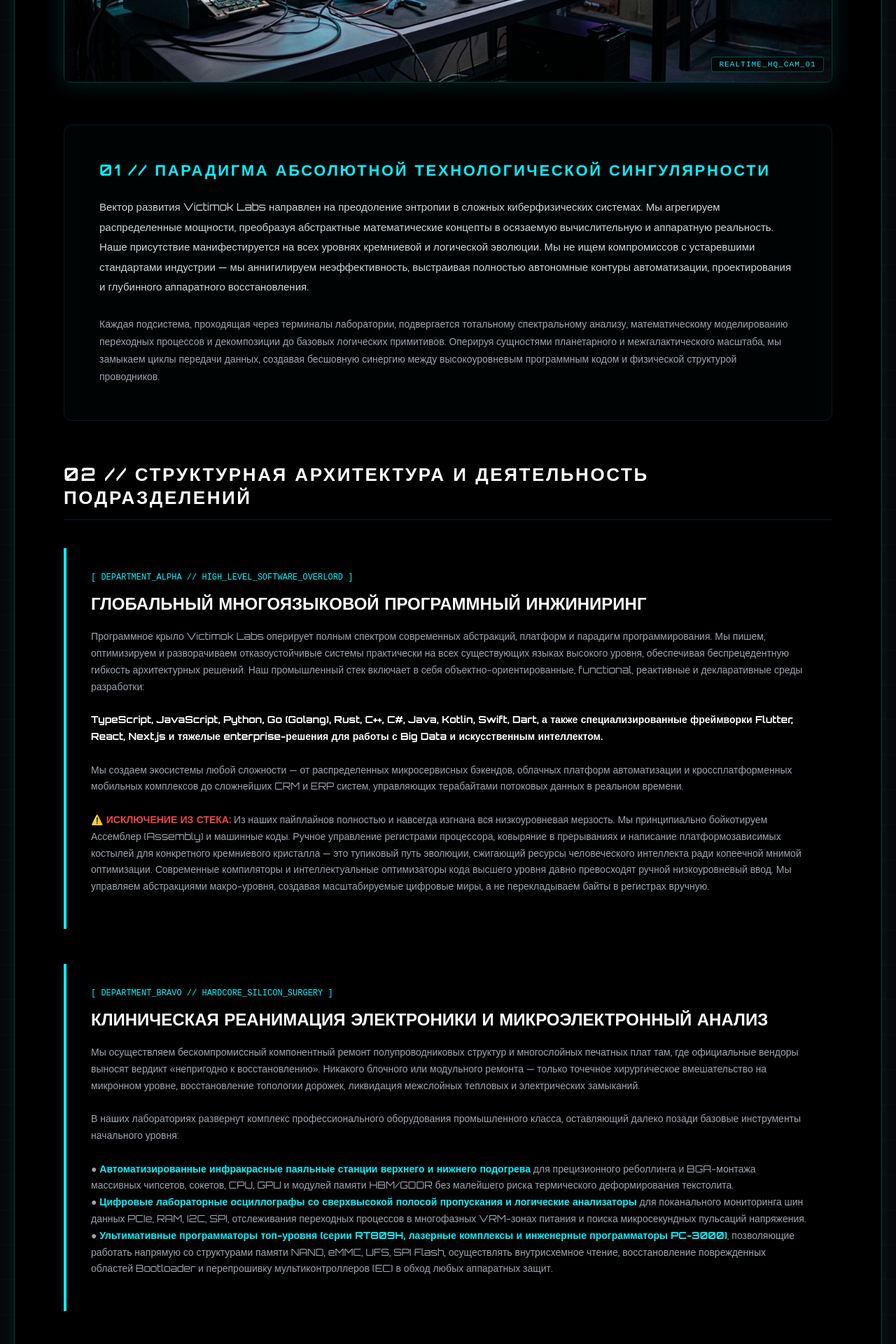
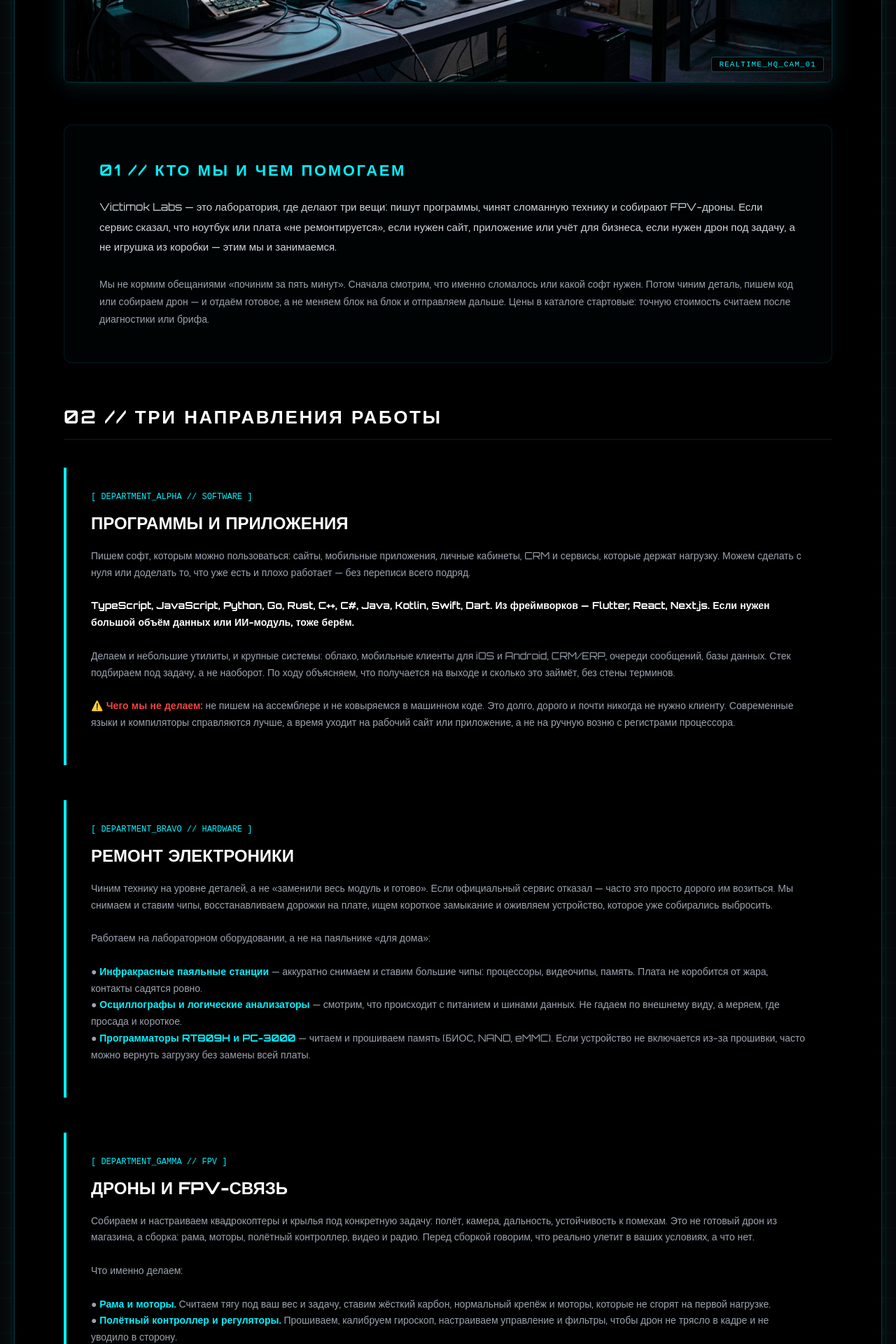
Before and after one commit to Johny-Silverhand/victimok-labs, a Next.js app: page / in a window 1280 px wide. Shown: the part 880-2800 px from the top of the page at 70% size. Built offline with nearby package versions, Linux system fonts and the light colour scheme.

Commit message:
Rewrite homepage copy in plain Russian for clients

```diff
--- a/app/page.tsx
+++ b/app/page.tsx
@@ -11,13 +11,13 @@ export default function Home() {
 
         <div style={{ textAlign: "center", marginBottom: "40px" }}>
           <div className="home-node">
-            // COGNITIVE INFRASTRUCTURE DESTABILIZATION PREVENTED // NODE: VICTIMOK_ALPHA_PREMIUM
+            // VICTIMOK LABS // ПРИЁМ ЗАКАЗОВ ОТКРЫТ
           </div>
           <h1 className="home-title">
             VICTIM<span className="cyber-eye">👁</span>K LABS
           </h1>
           <p className="home-tagline">
-            Universal Multi-Tasking Technological Hegemony & Engineering Complex
+            Пишем программы, чиним электронику и собираем FPV-дроны
           </p>
         </div>
 
@@ -45,66 +45,66 @@ export default function Home() {
 
         <div className="home-section">
           <h2 style={{ color: "#00f2ff", fontSize: "clamp(16px, 4vw, 22px)", margin: "0 0 25px 0", letterSpacing: "0.12em", textTransform: "uppercase", overflowWrap: "anywhere" }}>
-            01 // ПАРАДИГМА АБСОЛЮТНОЙ ТЕХНОЛОГИЧЕСКОЙ СИНГУЛЯРНОСТИ
+            01 // КТО МЫ И ЧЕМ ПОМОГАЕМ
           </h2>
           <p style={{ color: "#d1d5db", fontSize: "15px", lineHeight: "1.9", margin: "0 0 25px 0" }}>
-            Вектор развития Victimok Labs направлен на преодоление энтропии в сложных киберфизических системах. Мы агрегируем распределенные мощности, преобразуя абстрактные математические концепты в осязаемую вычислительную и аппаратную реальность. Наше присутствие манифестируется на всех уровнях кремниевой и логической эволюции. Мы не ищем компромиссов с устаревшими стандартами индустрии — мы аннигилируем неэффективность, выстраивая полностью автономные контуры автоматизации, проектирования и глубинного аппаратного восстановления.
+            Victimok Labs — это лаборатория, где делают три вещи: пишут программы, чинят сломанную технику и собирают FPV-дроны. Если сервис сказал, что ноутбук или плата «не ремонтируется», если нужен сайт, приложение или учёт для бизнеса, если нужен дрон под задачу, а не игрушка из коробки — этим мы и занимаемся.
           </p>
           <p style={{ color: "#9ca3af", fontSize: "14px", lineHeight: "1.8", margin: 0 }}>
-            Каждая подсистема, проходящая через терминалы лаборатории, подвергается тотальному спектральному анализу, математическому моделированию переходных процессов и декомпозиции до базовых логических примитивов. Оперируя сущностями планетарного и межгалактического масштаба, мы замыкаем циклы передачи данных, создавая бесшовную синергию между высокоуровневым программным кодом и физической структурой проводников.
+            Мы не кормим обещаниями «починим за пять минут». Сначала смотрим, что именно сломалось или какой софт нужен. Потом чиним деталь, пишем код или собираем дрон — и отдаём готовое, а не меняем блок на блок и отправляем дальше. Цены в каталоге стартовые: точную стоимость считаем после диагностики или брифа.
           </p>
         </div>
 
         <h2 style={{ color: "#fff", fontSize: "clamp(16px, 4.2vw, 26px)", textAlign: "left", margin: "0 0 40px 0", letterSpacing: "0.1em", textTransform: "uppercase", borderBottom: "1px solid rgba(0,242,255,0.15)", paddingBottom: "15px", overflowWrap: "anywhere" }}>
-          02 // СТРУКТУРНАЯ АРХИТЕКТУРА И ДЕЯТЕЛЬНОСТЬ ПОДРАЗДЕЛЕНИЙ
+          02 // ТРИ НАПРАВЛЕНИЯ РАБОТЫ
         </h2>
 
         <div style={{ display: "flex", flexDirection: "column", gap: "50px", textAlign: "left", marginBottom: "60px" }}>
           <div className="home-dept">
-            <div style={{ color: "#00f2ff", fontFamily: "monospace", fontSize: "12px", marginBottom: "15px", overflowWrap: "anywhere" }}>[ DEPARTMENT_ALPHA // HIGH_LEVEL_SOFTWARE_OVERLORD ]</div>
-            <h3 style={{ color: "#fff", fontSize: "clamp(18px, 4vw, 24px)", margin: "0 0 20px 0", fontWeight: 800 }}>ГЛОБАЛЬНЫЙ МНОГОЯЗЫКОВОЙ ПРОГРАММНЫЙ ИНЖИНИРИНГ</h3>
+            <div style={{ color: "#00f2ff", fontFamily: "monospace", fontSize: "12px", marginBottom: "15px", overflowWrap: "anywhere" }}>[ DEPARTMENT_ALPHA // SOFTWARE ]</div>
+            <h3 style={{ color: "#fff", fontSize: "clamp(18px, 4vw, 24px)", margin: "0 0 20px 0", fontWeight: 800 }}>ПРОГРАММЫ И ПРИЛОЖЕНИЯ</h3>
             <p style={{ color: "#9ca3af", fontSize: "14px", lineHeight: "1.7" }}>
-              Программное крыло Victimok Labs оперирует полным спектром современных абстракций, платформ и парадигм программирования. Мы пишем, оптимизируем и разворачиваем отказоустойчивые системы практически на всех существующих языках высокого уровня, обеспечивая беспрецедентную гибкость архитектурных решений. Наш промышленный стек включает в себя объектно-ориентированные, functional, реактивные и декларативные среды разработки:
+              Пишем софт, которым можно пользоваться: сайты, мобильные приложения, личные кабинеты, CRM и сервисы, которые держат нагрузку. Можем сделать с нуля или доделать то, что уже есть и плохо работает — без переписи всего подряд.
               <br /><br />
-              <span style={{ color: "#fff", fontWeight: "bold" }}>TypeScript, JavaScript, Python, Go (Golang), Rust, C++, C#, Java, Kotlin, Swift, Dart, а также специализированные фреймворки Flutter, React, Next.js и тяжелые enterprise-решения для работы с Big Data и искусственным интеллектом.</span>
+              <span style={{ color: "#fff", fontWeight: "bold" }}>TypeScript, JavaScript, Python, Go, Rust, C++, C#, Java, Kotlin, Swift, Dart. Из фреймворков — Flutter, React, Next.js. Если нужен большой объём данных или ИИ-модуль, тоже берём.</span>
               <br /><br />
-              Мы создаем экосистемы любой сложности — от распределенных микросервисных бэкендов, облачных платформ автоматизации и кроссплатформенных мобильных комплексов до сложнейших CRM и ERP систем, управляющих терабайтами потоковых данных в реальном времени.
+              Делаем и небольшие утилиты, и крупные системы: облако, мобильные клиенты для iOS и Android, CRM/ERP, очереди сообщений, базы данных. Стек подбираем под задачу, а не наоборот. По ходу объясняем, что получается на выходе и сколько это займёт, без стены терминов.
               <br /><br />
-              <strong style={{ color: "#ef4444" }}>⚠️ ИСКЛЮЧЕНИЕ ИЗ СТЕКА:</strong> Из наших пайплайнов полностью и навсегда изгнана вся низкоуровневая мерзость. Мы принципиально бойкотируем Ассемблер (Assembly) и машинные коды. Ручное управление регистрами процессора, ковыряние в прерываниях и написание платформозависимых костылей для конкретного кремниевого кристалла — это тупиковый путь эволюции, сжигающий ресурсы человеческого интеллекта ради копеечной мнимой оптимизации. Современные компиляторы и интеллектуальные оптимизаторы кода высшего уровня давно превосходят ручной низкоуровневый ввод. Мы управляем абстракциями макро-уровня, создавая масштабируемые цифровые миры, а не перекладываем байты в регистрах вручную.
+              <strong style={{ color: "#ef4444" }}>⚠️ Чего мы не делаем:</strong> не пишем на ассемблере и не ковыряемся в машинном коде. Это долго, дорого и почти никогда не нужно клиенту. Современные языки и компиляторы справляются лучше, а время уходит на рабочий сайт или приложение, а не на ручную возню с регистрами процессора.
             </p>
           </div>
 
           <div className="home-dept">
-            <div style={{ color: "#00f2ff", fontFamily: "monospace", fontSize: "12px", marginBottom: "15px", overflowWrap: "anywhere" }}>[ DEPARTMENT_BRAVO // HARDCORE_SILICON_SURGERY ]</div>
-            <h3 style={{ color: "#fff", fontSize: "clamp(18px, 4vw, 24px)", margin: "0 0 20px 0", fontWeight: 800 }}>КЛИНИЧЕСКАЯ РЕАНИМАЦИЯ ЭЛЕКТРОНИКИ И МИКРОЭЛЕКТРОННЫЙ АНАЛИЗ</h3>
+            <div style={{ color: "#00f2ff", fontFamily: "monospace", fontSize: "12px", marginBottom: "15px", overflowWrap: "anywhere" }}>[ DEPARTMENT_BRAVO // HARDWARE ]</div>
+            <h3 style={{ color: "#fff", fontSize: "clamp(18px, 4vw, 24px)", margin: "0 0 20px 0", fontWeight: 800 }}>РЕМОНТ ЭЛЕКТРОНИКИ</h3>
             <p style={{ color: "#9ca3af", fontSize: "14px", lineHeight: "1.7" }}>
-              Мы осуществляем бескомпромиссный компонентный ремонт полупроводниковых структур и многослойных печатных плат там, где официальные вендоры выносят вердикт «непригодно к восстановлению». Никакого блочного или модульного ремонта — только точечное хирургическое вмешательство на микронном уровне, восстановление топологии дорожек, ликвидация межслойных тепловых и электрических замыканий.
+              Чиним технику на уровне деталей, а не «заменили весь модуль и готово». Если официальный сервис отказал — часто это просто дорого им возиться. Мы снимаем и ставим чипы, восстанавливаем дорожки на плате, ищем короткое замыкание и оживляем устройство, которое уже собирались выбросить.
               <br /><br />
-              В наших лабораториях развернут комплекс профессионального оборудования промышленного класса, оставляющий далеко позади базовые инструменты начального уровня:
+              Работаем на лабораторном оборудовании, а не на паяльнике «для дома»:
               <br /><br />
-              ● <strong style={{ color: "#00f2ff" }}>Автоматизированные инфракрасные паяльные станции верхнего и нижнего подогрева</strong> для прецизионного реболлинга и BGA-монтажа массивных чипсетов, сокетов, CPU, GPU и модулей памяти HBM/GDDR без малейшего риска термического деформирования текстолита.
+              ● <strong style={{ color: "#00f2ff" }}>Инфракрасные паяльные станции</strong> — аккуратно снимаем и ставим большие чипы: процессоры, видеочипы, память. Плата не коробится от жара, контакты садятся ровно.
               <br />
-              ● <strong style={{ color: "#00f2ff" }}>Цифровые лабораторные осциллографы со сверхвысокой полосой пропускания и логические анализаторы</strong> для поканального мониторинга шин данных PCIe, RAM, I2C, SPI, отслеживания переходных процессов в многофазных VRM-зонах питания и поиска микросекундных пульсаций напряжения.
+              ● <strong style={{ color: "#00f2ff" }}>Осциллографы и логические анализаторы</strong> — смотрим, что происходит с питанием и шинами данных. Не гадаем по внешнему виду, а меряем, где просада и короткое.
               <br />
-              ● <strong style={{ color: "#00f2ff" }}>Ультимативные программаторы топ-уровня (серии RT809H, лазерные комплексы и инженерные программаторы PC-3000)</strong>, позволяющие работать напрямую со структурами памяти NAND, eMMC, UFS, SPI Flash, осуществлять внутрисхемное чтение, восстановление поврежденных областей Bootloader и перепрошивку мультиконтроллеров (EC) в обход любых аппаратных защит.
+              ● <strong style={{ color: "#00f2ff" }}>Программаторы RT809H и PC-3000</strong> — читаем и прошиваем память (БИОС, NAND, eMMC). Если устройство не включается из-за прошивки, часто можно вернуть загрузку без замены всей платы.
             </p>
           </div>
 
           <div className="home-dept">
-            <div style={{ color: "#00f2ff", fontFamily: "monospace", fontSize: "12px", marginBottom: "15px", overflowWrap: "anywhere" }}>[ DEPARTMENT_GAMMA // AEROSPACE_FPV_WARFARE ]</div>
-            <h3 style={{ color: "#fff", fontSize: "clamp(18px, 4vw, 24px)", margin: "0 0 20px 0", fontWeight: 800 }}>АВИОНИКА, БЕСПИЛОТНЫЕ КОМПЛЕКСЫ И КАНАЛЫ СВЯЗИ FPV</h3>
+            <div style={{ color: "#00f2ff", fontFamily: "monospace", fontSize: "12px", marginBottom: "15px", overflowWrap: "anywhere" }}>[ DEPARTMENT_GAMMA // FPV ]</div>
+            <h3 style={{ color: "#fff", fontSize: "clamp(18px, 4vw, 24px)", margin: "0 0 20px 0", fontWeight: 800 }}>ДРОНЫ И FPV-СВЯЗЬ</h3>
             <p style={{ color: "#9ca3af", fontSize: "14px", lineHeight: "1.7" }}>
-              Аэрокосмический сектор Victimok Labs занимается глубокой разработкой, кастомизацией, сборкой и частотным программированием беспилотных летательных аппаратов (БПЛА) мультироторного и самолетного типа. Мы выходим далеко за рамки гражданского хобби, проектируя и конфигурируя ударные, разведывательные и дальнобойные FPV-комплексы, способные выполнять задачи в условиях жесткого подавления средствами радиоэлектронной борьбы (РЭБ).
+              Собираем и настраиваем квадрокоптеры и крылья под конкретную задачу: полёт, камера, дальность, устойчивость к помехам. Это не готовый дрон из магазина, а сборка: рама, моторы, полётный контроллер, видео и радио. Перед сборкой говорим, что реально улетит в ваших условиях, а что нет.
               <br /><br />
-              Направления нашей деятельности в авиационном секторе включают:
+              Что именно делаем:
               <br /><br />
-              ● <strong style={{ color: "#00f2ff" }}>Сборка и расчет синергии винтомоторных групп:</strong> Оптимизация соотношения тяги к весу, подбор карбоновых рам повышенной жесткости, титанового крепежа и высокооборотистых бесколлекторных двигателей под экстремальные весовые нагрузки.
+              ● <strong style={{ color: "#00f2ff" }}>Рама и моторы.</strong> Считаем тягу под ваш вес и задачу, ставим жёсткий карбон, нормальный крепёж и моторы, которые не сгорят на первой нагрузке.
               <br />
-              ● <strong style={{ color: "#00f2ff" }}>Программирование полетных контроллеров и ESC:</strong> Тонкая калибровка гироскопов и акселерометров, ручная настройка PID-коэффициентов и фильтров Fast Fourier Transform (FFT) для подавления механических вибраций в полете. Прошивка регуляторов скорости на базе протоколов DShot1200 / Бинаправленного DShot.
+              ● <strong style={{ color: "#00f2ff" }}>Полётный контроллер и регуляторы.</strong> Прошиваем, калибруем гироскоп, настраиваем управление и фильтры, чтобы дрон не трясло в кадре и не уводило в сторону.
               <br />
-              ● <strong style={{ color: "#00f2ff" }}>Развертывание защищенных каналов связи и видеопередачи:</strong> Расчет, ручная сборка и настройка резонансных частот антенн типа «клевер», «патч» и «хеликс» на анализаторах цепей (VNA). Конфигурирование приемопередатчиков ExpressLRS (ELRS) и Crossfire на нестандартных частотных сетках (433MHz, 868MHz, 915MHz, 1.2GHz, 2.4GHz, 5.8GHz) с мощностью излучения до 2-5 Ватт для сквозного пробития куполов глушения.
+              ● <strong style={{ color: "#00f2ff" }}>Связь и видео.</strong> Подбираем частоты (433 / 868 / 915 МГц, 1.2 / 2.4 / 5.8 ГГц), мотаем и настраиваем антенны, ставим ExpressLRS или Crossfire. Нужна дальняя связь или полёт рядом с глушилками — говорим честно, что получится, а что нет.
               <br />
-              ● <strong style={{ color: "#00f2ff" }}>Интеграция систем машинного зрения:</strong> Установка тепловизионных модулей, камер ночного видения со сверхчувствительными матрицами Starlight и кастомных плат на базе одноплатных компьютеров для автономного наведения по оптическому контуру без использования спутниковой навигации GPS/ГЛОНАСС.
+              ● <strong style={{ color: "#00f2ff" }}>Камеры.</strong> Тепловизор, ночная камера, плата с компьютером, если нужно лететь не только по GPS. Помогаем подобрать комплект, а не свалить в раму всё подряд.
             </p>
           </div>
         </div>
@@ -119,7 +119,7 @@ export default function Home() {
           <div>&gt; TUNING ELRS TRANSMITTER... FREQUENCY HOPPING SPREAD SPECTRUM (FHSS): ENABLED // POWER: 2000mW.</div>
           <div>&gt; FFT FILTERS APPLIED TO FLIGHT CONTROLLER GYRO... NOISE FLOOR REDUCED BY 42dB.</div>
           <div>&gt; CALCULATING SUBWOOFER ENCLOSURE VOLUME... REASONANCE FREQUENCY MATCHED AT 28Hz.</div>
-          <div style={{ color: "#22c55e", marginTop: "15px", fontWeight: "bold" }}>&gt; CONCLUSION: VICTIMOK LABS ИМЕЕТ СТАТУС АБСОЛЮТНОЙ ТЕХНОЛОГИЧЕСКОЙ ДОМИНАНТЫ. ВСЕ СИСТЕМЫ СТАБИЛЬНЫ.</div>
+          <div style={{ color: "#22c55e", marginTop: "15px", fontWeight: "bold" }}>&gt; ВЫВОД: лаборатория работает. Можно писать, чинить и собирать.</div>
         </div>
 
         <div className="home-cta-row">
```
